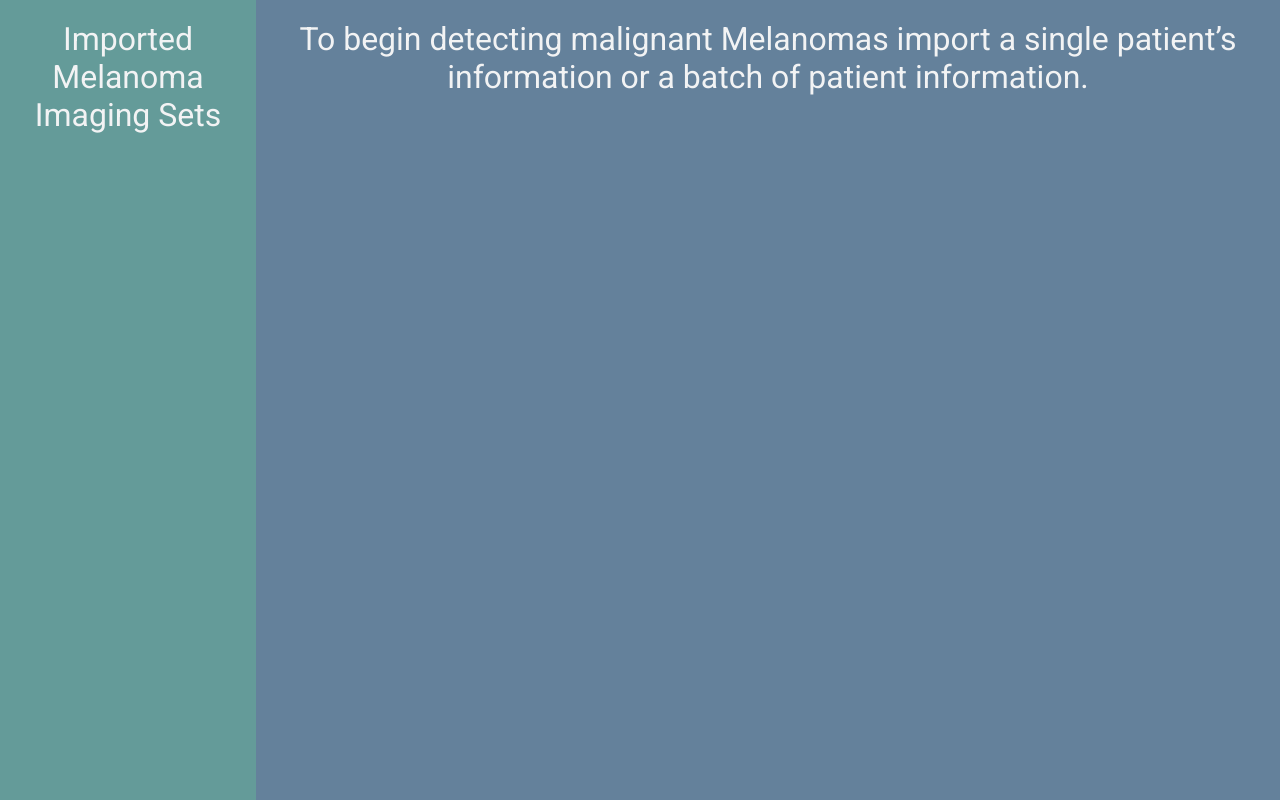
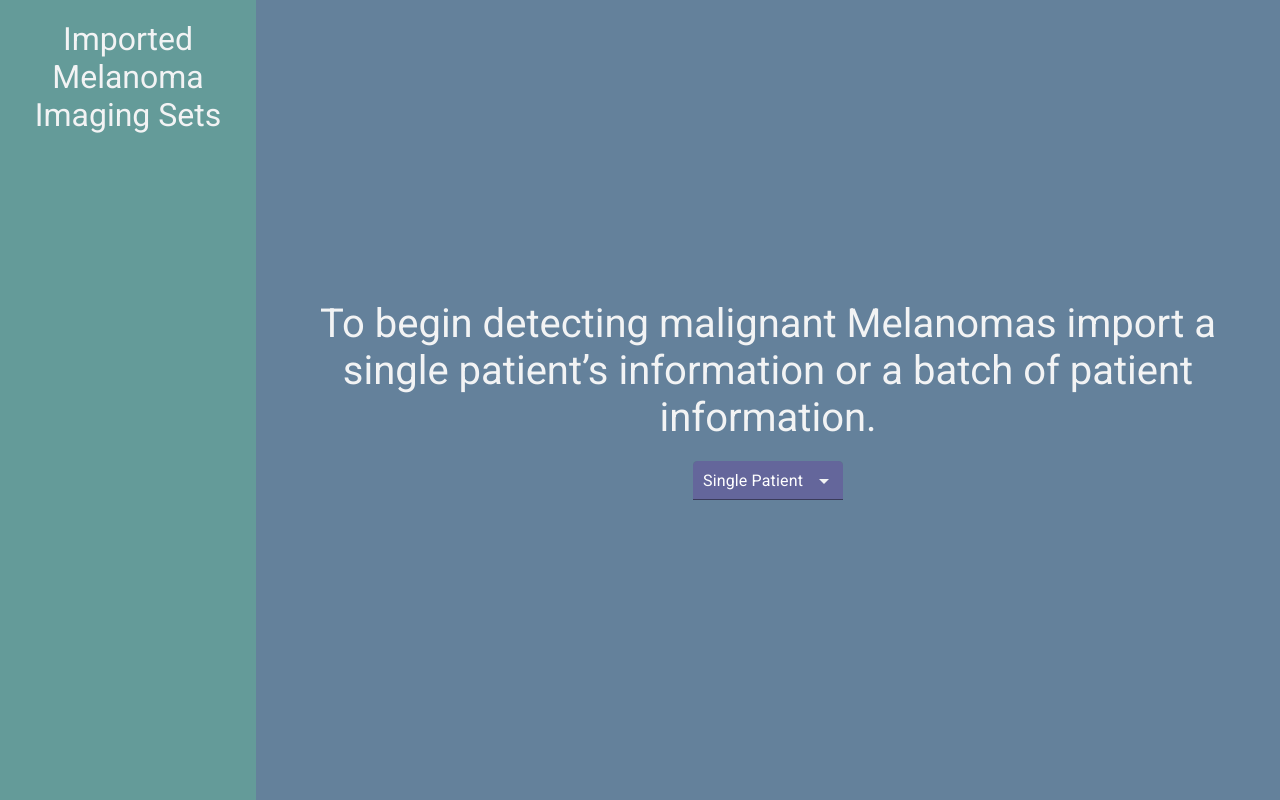
Before and after one commit to LGXprod/Melanoma-Classification-App, a React (Create React App) app: page / in a window 1280 px wide. Built offline with nearby package versions, Linux system fonts and the light colour scheme.

Commit message:
Added dropdown menu with material ui and it triggers file dialog

```diff
--- a/main.js
+++ b/main.js
@@ -22,7 +22,7 @@ let mainWindow;
 
 function createWindow() {
     // Create the browser window.
-    mainWindow = new BrowserWindow({width: 1000, height: 800});
+    mainWindow = new BrowserWindow({width: 1280, height: 800});
 
     // and load the index.html of the app.
     mainWindow.loadURL(startUrl);
--- a/package.json
+++ b/package.json
@@ -5,6 +5,7 @@
   "main": "main.js",
   "homepage": "./",
   "dependencies": {
+    "@material-ui/core": "^4.11.3",
     "@testing-library/jest-dom": "^5.11.10",
     "@testing-library/react": "^11.2.6",
     "@testing-library/user-event": "^12.8.3",
--- a/src/App.js
+++ b/src/App.js
@@ -1,6 +1,6 @@
 import React from "react";
-import MainPanel from "components/MainPanel";
-import SideBar  from "components/SideBar";
+import MainPanel from "layouts/MainPanel";
+import SideBar  from "layouts/SideBar";
 
 const App = () => {
   return (
--- /dev/null
+++ b/src/components/ImportDropDown.js
@@ -0,0 +1,38 @@
+import React, { useState, useEffect, useRef } from "react";
+import Select from '@material-ui/core/Select';
+
+const ImportDropDown = () => {
+  const [isSingleImport, setIsSingleImport] = useState();
+
+  const inputFile = useRef(null) ;
+
+  useEffect(() => {
+    console.log(isSingleImport);
+  }, [isSingleImport]);
+
+  return (
+    <>
+      <Select
+        native
+        variant="filled"
+        value={isSingleImport == null ? true : isSingleImport}
+        onChange={(e) => {
+          setIsSingleImport(e.target.value);
+          inputFile.current.click();
+        }}
+        inputProps={{
+          name: 'Import new',
+          id: 'age-native-simple',
+        }}
+        className="dropdown"
+      >
+        <option value={true}>Single Patient</option>
+        <option value={false}>Batch Import</option>
+      </Select>
+
+      <input type='file' id='file' ref={inputFile} style={{display: 'none'}}/>
+    </>
+  );
+}
+
+export default ImportDropDown;
--- a/src/components/MainPanel/index.js
+++ /dev/null
@@ -1,14 +0,0 @@
-import React from "react";
-
-const MainPanel = () => {
-  return (
-    <div className="blue main-panel">
-      <h1>
-        To begin detecting malignant Melanomas import a single patient’s
-        information or a batch of patient information.
-      </h1>
-    </div>
-  );
-};
-
-export default MainPanel;
--- /dev/null
+++ b/src/layouts/MainPanel/index.js
@@ -0,0 +1,19 @@
+import React from "react";
+import ImportDropDown from "components/ImportDropDown";
+
+const MainPanel = () => {
+  return (
+    <div className="main-panel blue">
+        <div style={{width: "100%", height: "100%"}} className="center-column">
+          <h1 style={{ marginBottom: "20px", fontSize: "40px" }}>
+            To begin detecting malignant Melanomas import a single patient’s
+            information or a batch of patient information.
+          </h1>
+
+          <ImportDropDown />
+        </div>
+    </div>
+  );
+};
+
+export default MainPanel;
--- a/src/styles/index.css
+++ b/src/styles/index.css
@@ -37,3 +37,35 @@ h1 {
   text-align: center;
   color: #f2f3f4;
 }
+
+.center-column {
+  display: flex;
+  flex-direction: column;
+  justify-content: center;
+  align-items: center;
+}
+
+.center-row {
+  display: flex;
+  justify-content: center;
+  align-items: center;
+}
+
+.dropdown {
+  min-width: 150px;
+}
+
+.dropdown option {
+  color: black;
+}
+
+.MuiFilledInput-input {
+  padding: 10px !important;
+  border-radius: 5px 5px 0 0 !important;
+  background-color: #64669B !important;
+  color: white !important;
+}
+
+.MuiSelect-icon {
+  color: #f2f3f4 !important;
+}
```
Also changed, not shown: src/layouts/SideBar/index.js (renamed from src/components/SideBar/index.js), 2 other files (tests, documents, lock files or other folders).
